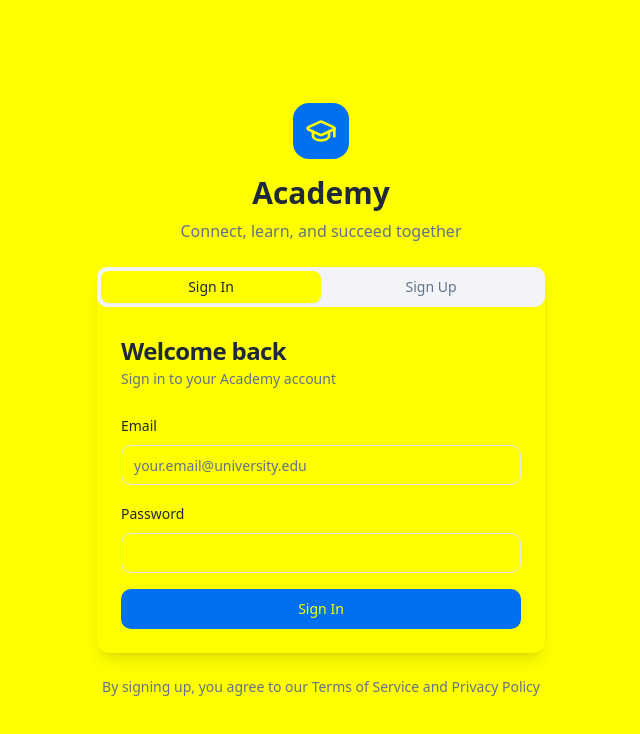
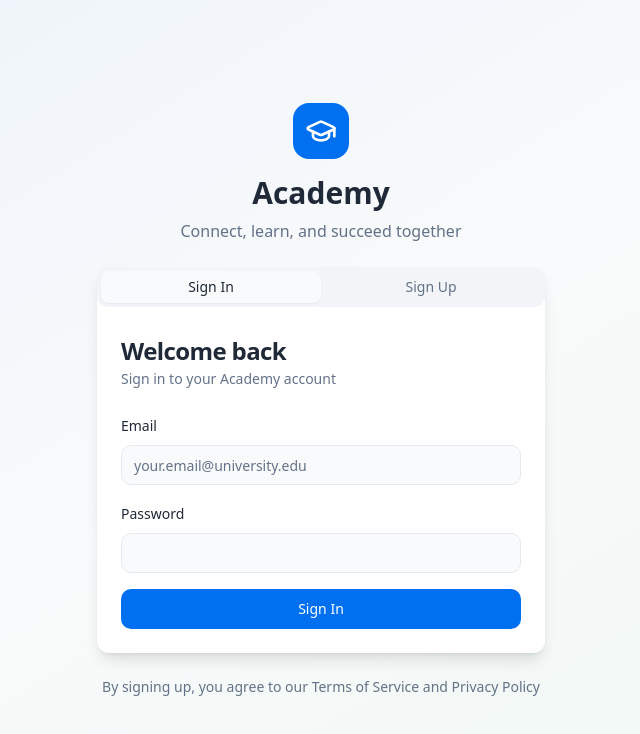
Before and after one commit to divinkas07/school-bridge-flow, a React (Vite) app: page /auth in a window 1280 px wide. Shown: the top 734 px of the page, without its empty margins (319-959 px from the left). Built offline with nearby package versions, Linux system fonts and the light colour scheme; the HTML template or start-up script is replaced by a standard one.

Commit message:
Remove yellow background

```diff
--- a/src/index.css
+++ b/src/index.css
@@ -9,28 +9,28 @@ All colors MUST be HSL.
 @layer base {
   :root {
     /* Academy Theme - Clean, modern, academic */
-    --background: 248 250 252;
+    --background: 210 20% 98%;
     --foreground: 215 28% 17%;
 
-    --card: 255 255 255;
+    --card: 0 0% 100%;
     --card-foreground: 215 28% 17%;
 
-    --popover: 255 255 255;
+    --popover: 0 0% 100%;
     --popover-foreground: 215 28% 17%;
 
     /* Academic Blue - Primary brand color */
     --primary: 212 100% 47%;
-    --primary-foreground: 255 255 255;
+    --primary-foreground: 0 0% 100%;
     --primary-hover: 212 100% 42%;
 
     /* Academic Green - For assignments */
     --accent-green: 142 76% 42%;
-    --accent-green-foreground: 255 255 255;
+    --accent-green-foreground: 0 0% 100%;
     --accent-green-light: 142 76% 96%;
 
     /* Academic Grey - For student posts */
     --accent-grey: 215 16% 47%;
-    --accent-grey-foreground: 255 255 255;
+    --accent-grey-foreground: 0 0% 100%;
     --accent-grey-light: 215 16% 96%;
 
     /* Secondary colors */
@@ -44,7 +44,7 @@ All colors MUST be HSL.
     --accent-foreground: 215 28% 17%;
 
     --destructive: 0 84% 60%;
-    --destructive-foreground: 255 255 255;
+    --destructive-foreground: 0 0% 100%;
 
     --border: 215 27% 92%;
     --input: 215 27% 92%;
@@ -55,7 +55,7 @@ All colors MUST be HSL.
     /* Custom gradients */
     --gradient-primary: linear-gradient(135deg, hsl(212 100% 47%), hsl(212 100% 42%));
     --gradient-hero: linear-gradient(135deg, hsl(212 100% 47%), hsl(212 90% 52%));
-    --gradient-subtle: linear-gradient(180deg, hsl(248 250 252), hsl(241 248 255));
+    --gradient-subtle: linear-gradient(180deg, hsl(210 20% 98%), hsl(215 25% 97%));
 
     /* Shadows */
     --shadow-soft: 0 2px 8px -2px hsl(215 27% 92%);
```
